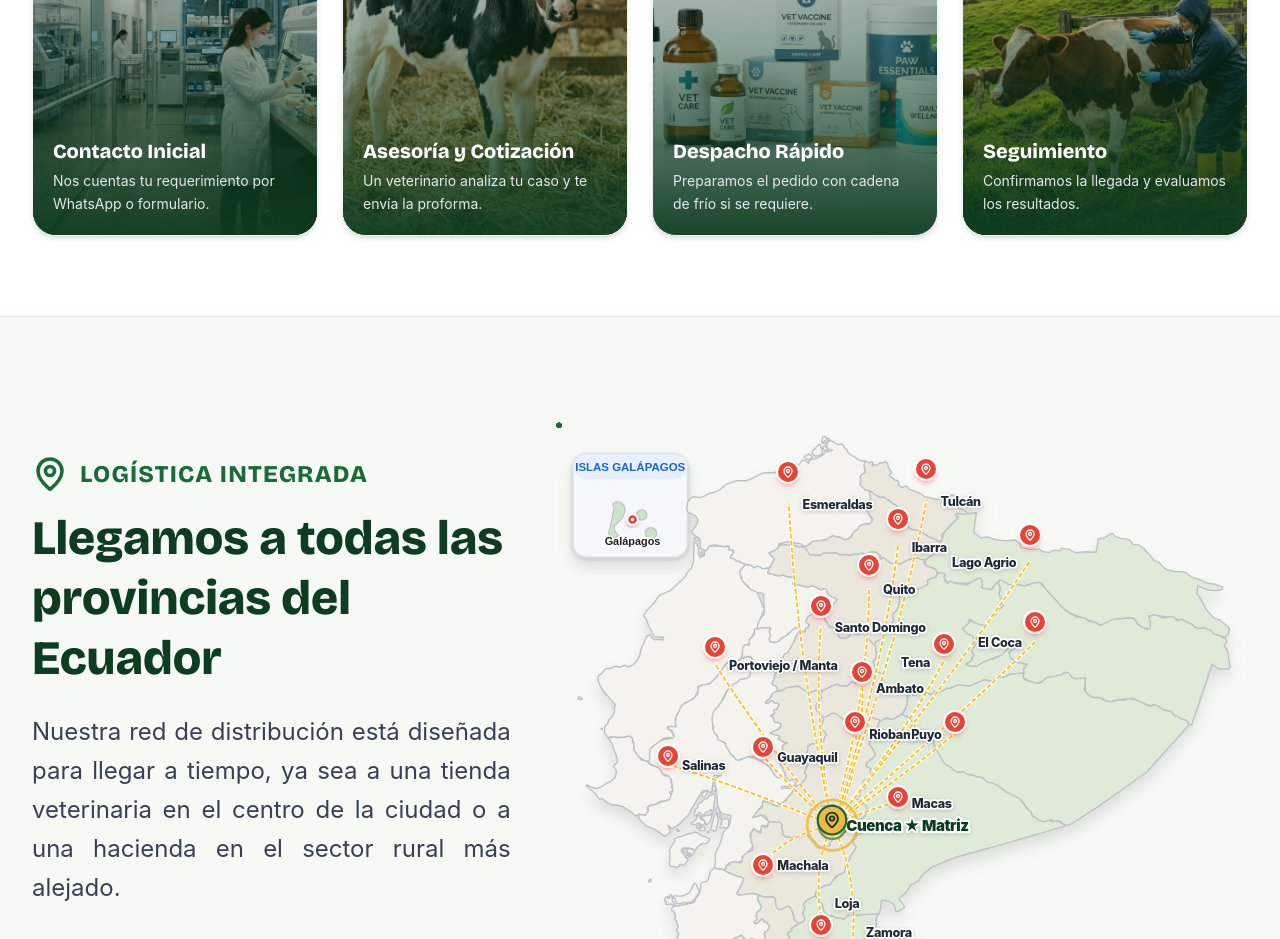
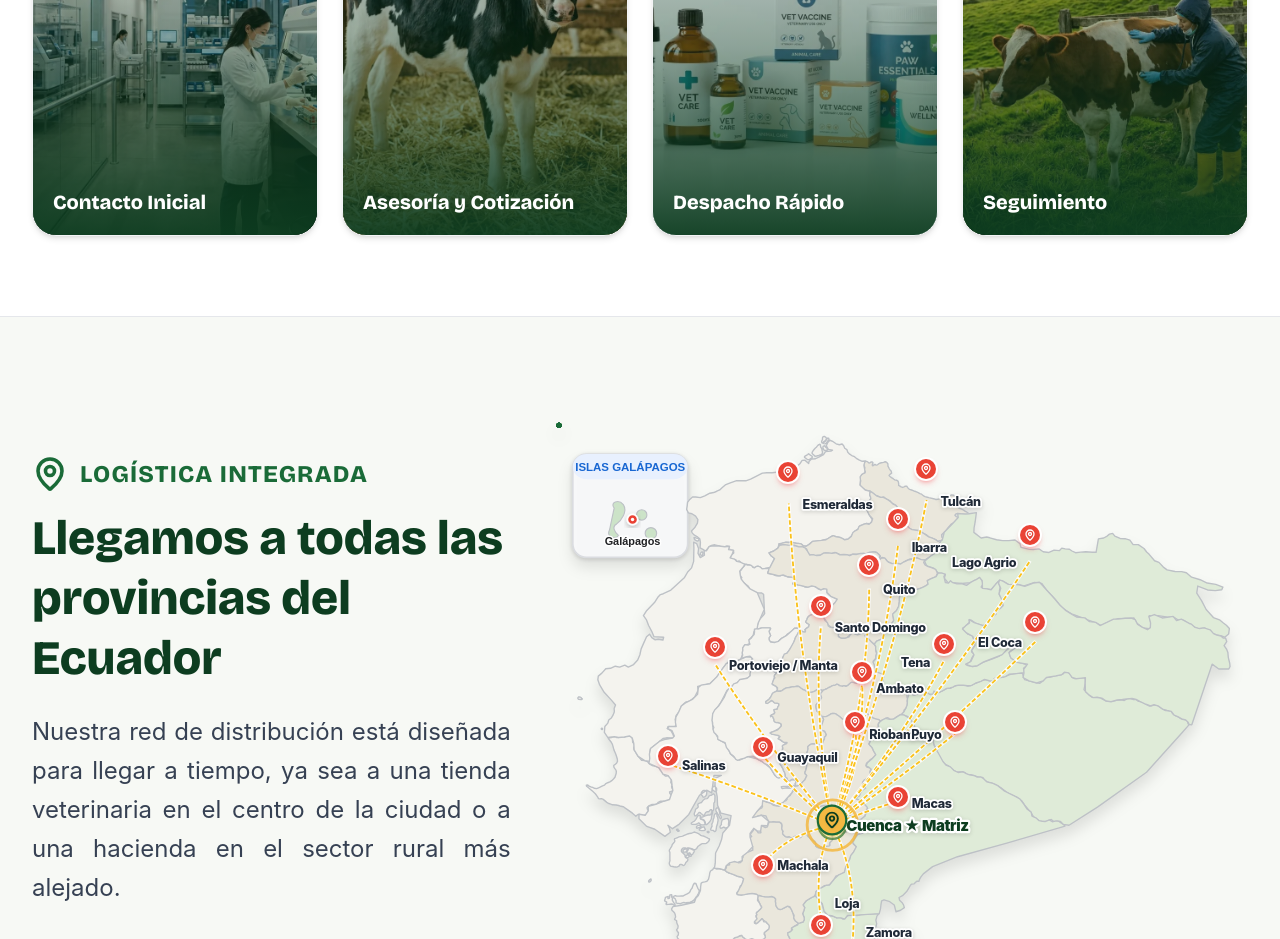
Before and after one commit to kindevec/AOVET-Veterinaria, a React (Vite) app: page /servicios in a window 1280 px wide. Shown: the part 1440-2379 px from the top of the page. Built offline with nearby package versions, Linux system fonts and the light colour scheme.

Commit message:
feat: show only titles on work process cards with description reveal on hover

```diff
--- a/src/pages/Servicios.jsx
+++ b/src/pages/Servicios.jsx
@@ -202,22 +202,17 @@ const Servicios = () => {
                       </span>
                     </div>
 
+                    {/* Título visible inicialmente (sin descripción) */}
                     <div className="absolute bottom-5 left-5 right-5 z-10 pointer-events-none transition-opacity duration-300 group-hover:opacity-0">
-                      <h3 className="text-xl font-bold text-white mb-1.5 leading-tight">
+                      <h3 className="text-xl font-bold text-white leading-tight">
                         {slide.title}
                       </h3>
-                      <p className="text-gray-200 text-xs sm:text-sm line-clamp-2 leading-relaxed">
-                        {slide.description}
-                      </p>
                     </div>
                   </CardHoverRevealMain>
 
-                  {/* Contenido revelado en hover con efecto backdrop blur */}
-                  <CardHoverRevealContent className="space-y-1.5 rounded-2xl bg-[var(--color-aovet-dark)]/95 backdrop-blur-2xl p-5 border border-emerald-500/20 shadow-2xl text-white">
-                    <h3 className="text-base sm:text-lg font-bold text-white leading-snug">
-                      {slide.title}
-                    </h3>
-                    <p className="text-gray-200 text-xs sm:text-sm leading-relaxed">
+                  {/* Al pasar el mouse se revela la descripción */}
+                  <CardHoverRevealContent className="rounded-2xl bg-[var(--color-aovet-dark)]/95 backdrop-blur-2xl p-4 sm:p-5 border border-emerald-500/20 shadow-2xl text-white">
+                    <p className="text-gray-200 text-xs sm:text-sm leading-relaxed font-medium">
                       {slide.description}
                     </p>
                   </CardHoverRevealContent>
```
